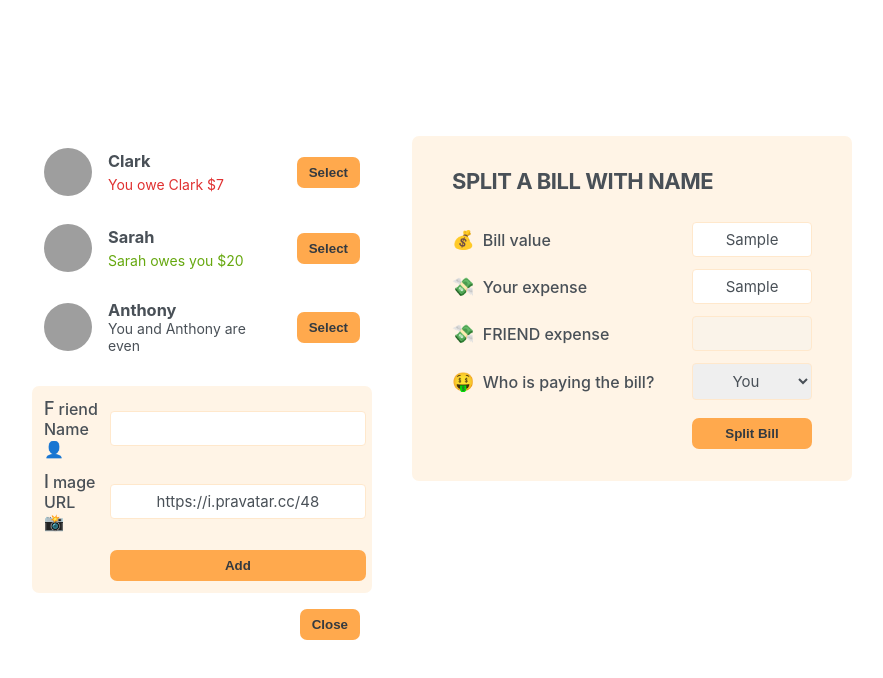
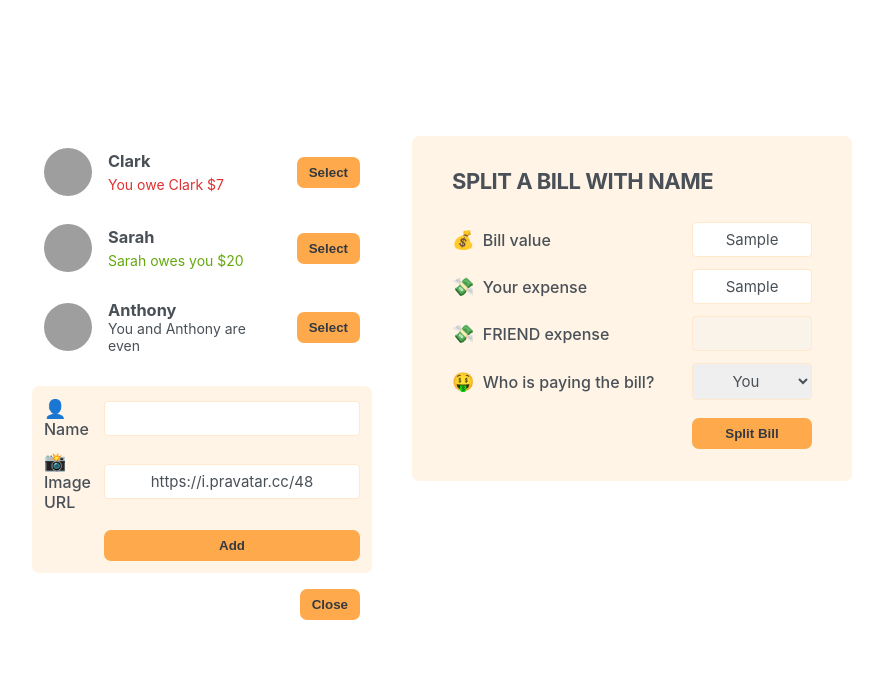
Before and after one commit to mahmudurmahid/bill-splitter-react, a React (Create React App) app in the folder bill-splitter-app/: page / in a window 1280 px wide. Both pictures are taken after typing "Sample", "Sample" into the empty fields and a click on the button "Add Friend". Shown: the top 678 px of the page, without its empty margins (198-1081 px from the left). Built offline with nearby package versions, Linux system fonts and the light colour scheme; grey boxes are pictures that could not be loaded.

Commit message:
changed add friend label content

```diff
--- a/bill-splitter-app/src/App.js
+++ b/bill-splitter-app/src/App.js
@@ -114,14 +114,14 @@ function AddFriendForm({ onAddFriend }) {
 
   return (
     <form className="form-add-friend" onSubmit={handleSubmit}>
-      <label>Friend Name 👤</label>
+      <label>👤 Name</label>
       <input
         type="text"
         value={name}
         onChange={(e) => setName(e.target.value)}
       />
 
-      <label>Image URL 📸</label>
+      <label>📸 Image URL</label>
       <input
         type="text"
         value={image}
```
